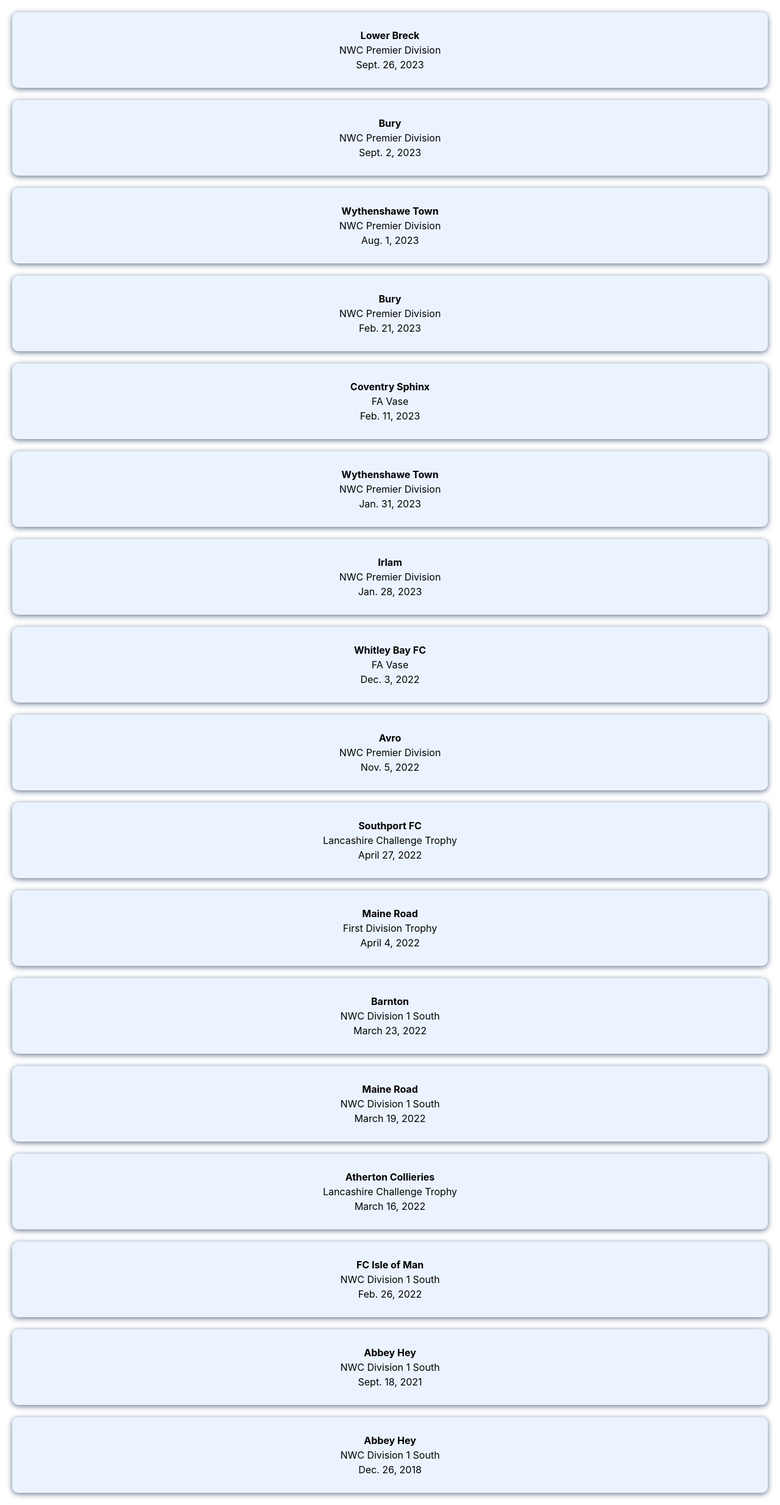
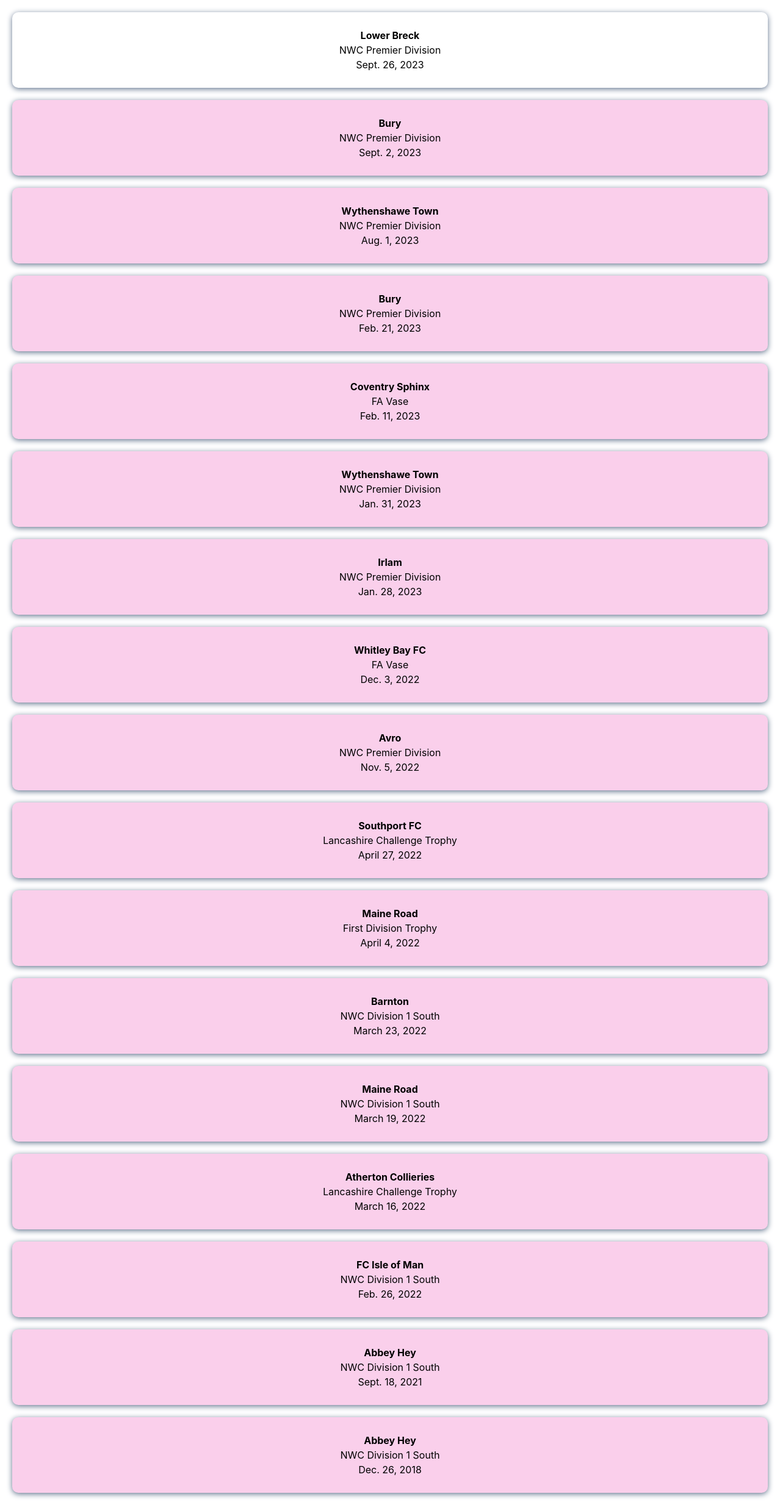
Before and after one commit to yanader/watchingwest, a Django app: page /watchingwest/ in a window 1280 px wide. Shown: the part 56-2524 px from the top of the page at 61% size. Run offline with Django 4.2, Linux system fonts and the light colour scheme; data comes from the database, SQL or seed files in the repository.

Commit message:
added restyling for home/away and error message when create entry fails.

```diff
--- a/TODO.txt
+++ b/TODO.txt
@@ -2,3 +2,6 @@
 2 - Build tests including with selinium
 3 - Adjust "users" model and the ability to edit Entry
 this is an additional test
+
+4 - colouring of entries for home/away
+5 - warning when post failed
--- a/westaway/static/westaway/styles.css
+++ b/westaway/static/westaway/styles.css
@@ -1,44 +1,62 @@
- .entry {
+.entry-home, .entry-away {
     border-radius: 10px;
-    background-color: #ebf3ff;
-    box-shadow: #61738d 0px 2px 10px;
     margin: 20px;
     padding: 10px;
     text-align: center;
+    text-decoration: none;
+}
+
+.entry-home {
+    background-color: #ffffff;
+    box-shadow: #61738d 0px 2px 10px;
     color: black;
+}
+
+.entry-away {
+    background-color: #FACFEB;
+    box-shadow: #61738d 0px 2px 10px;
+    color: black;
+}
+
+.entry-home:hover, .entry-away:hover{
     text-decoration: none;
+}
+
+.entry-home:hover {
+    background-color: #000000;
+    color: white;
+}
+
+.entry-away:hover {
+    background-color: #2F5086;
+    color: white;
+}
+
+.entry-home:active {
+    box-shadow: #ffffff 0px 2px 10px;
+}
+
+.entry-away:active {
+    box-shadow: #d33bad 0px 2px 10px;
+}
+
+.entry-home ul, .entry-away ul{
+    list-style-type: none;
+    margin: 0;
+    padding: 0;
+}
+
+.entry-home ul li:first-child, .entry-away ul li:first-child {
+    font-weight: bold;
 }
 
 .entry-link:hover {
     text-decoration: none;
 }
 
-.entry:hover {
-    background-color: #cceeea;
-    color: black;
-    text-decoration: none;
-
-}
-
-.entry:active {
-    box-shadow: #d33bad 0px 2px 10px;
-}
-
-.entry ul {
-    list-style-type: none;
-    margin: 0;
-    padding: 0;
-}
-
-.entry ul li:first-child {
-    font-weight: bold;
-}
-
 .entry-header, .entry-sub-header {
     text-align: center;
 }
-
-/* This is just a comment for testing. */
 
 .text-div {
     padding:5px;
@@ -50,3 +68,7 @@
 .image-div {
     text-align: center;
 }
+
+.errorheader, .errormessage{
+    text-align: center;
+}
--- a/westaway/templates/westaway/index.html
+++ b/westaway/templates/westaway/index.html
@@ -5,7 +5,7 @@
 
 {% for entry in entries %}
 <a class="entry-link" href="{% url 'westaway:entry' entry.id %}">
-<div class="entry">
+<div class="{% if entry.home %}entry-home{% else %}entry-away{% endif %}">
     <p><ul>
         <li>{{entry.opponent}}</li>
         <li>{{entry.competition.competition}}</li>
--- a/westaway/urls.py
+++ b/westaway/urls.py
@@ -10,5 +10,6 @@ urlpatterns = [
     path("entry/<int:id>", views.entry, name="entry"),
     path("mostvisited/", views.mostvisited, name="mostvisited"),
     path("mostvisited/ajax/", views.mostvisited_ajax, name="mostvisited_ajax"),
-    path("randomentry", views.randomentry, name="randomentry")
+    path("randomentry", views.randomentry, name="randomentry"),
+    path("error", views.error, name="error")
 ]
--- a/westaway/views.py
+++ b/westaway/views.py
@@ -21,7 +21,7 @@ def create(request):
         form = EntryUploadForm(request.POST, request.FILES)
         if form.is_valid():
             if request.POST.get('password') != PasswordEntry.objects.first().password:
-                return redirect('westaway:index')
+                return redirect('westaway:error')
             form.save()
             return redirect('westaway:index')
     else:
@@ -68,3 +68,6 @@ def randomentry(request):
     return render(request, "westaway/entry.html", {
         "entry": entry
     })
+
+def error(request):
+    return render(request, "westaway/error.html")
```
Also changed, not shown: westaway/templates/westaway/error.html (added, +9 -0 lines), 1 other file.
